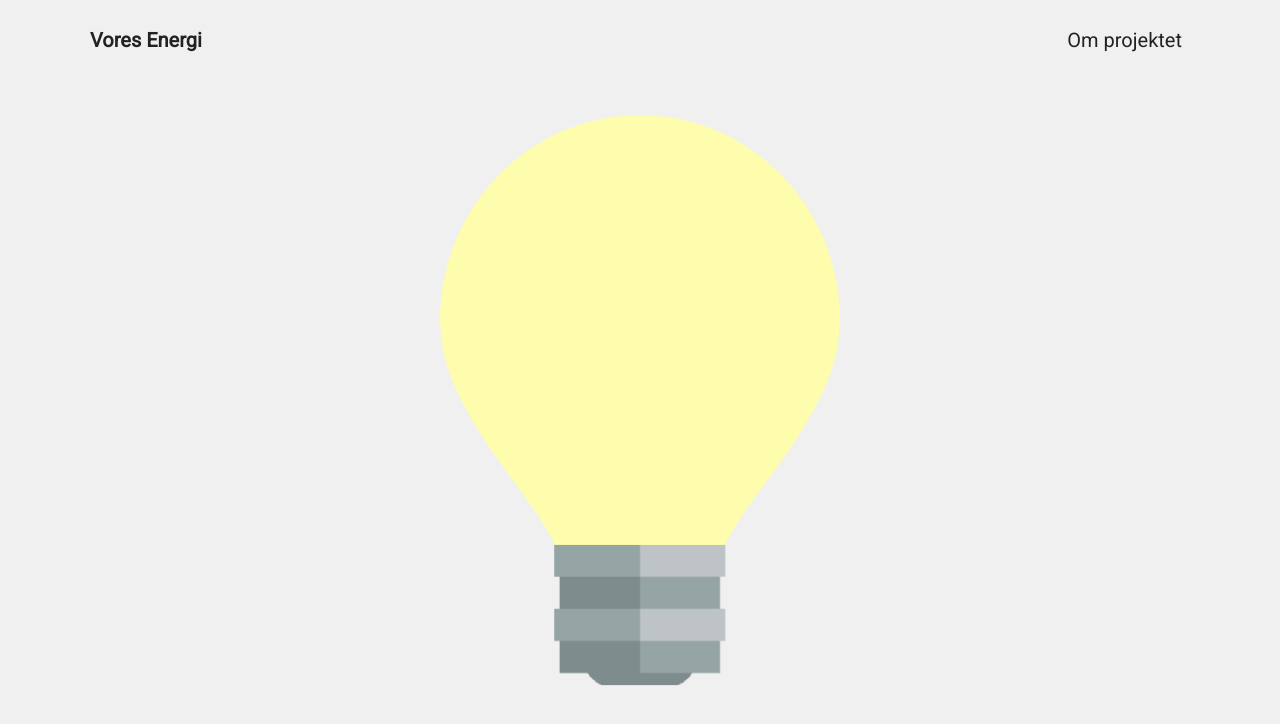
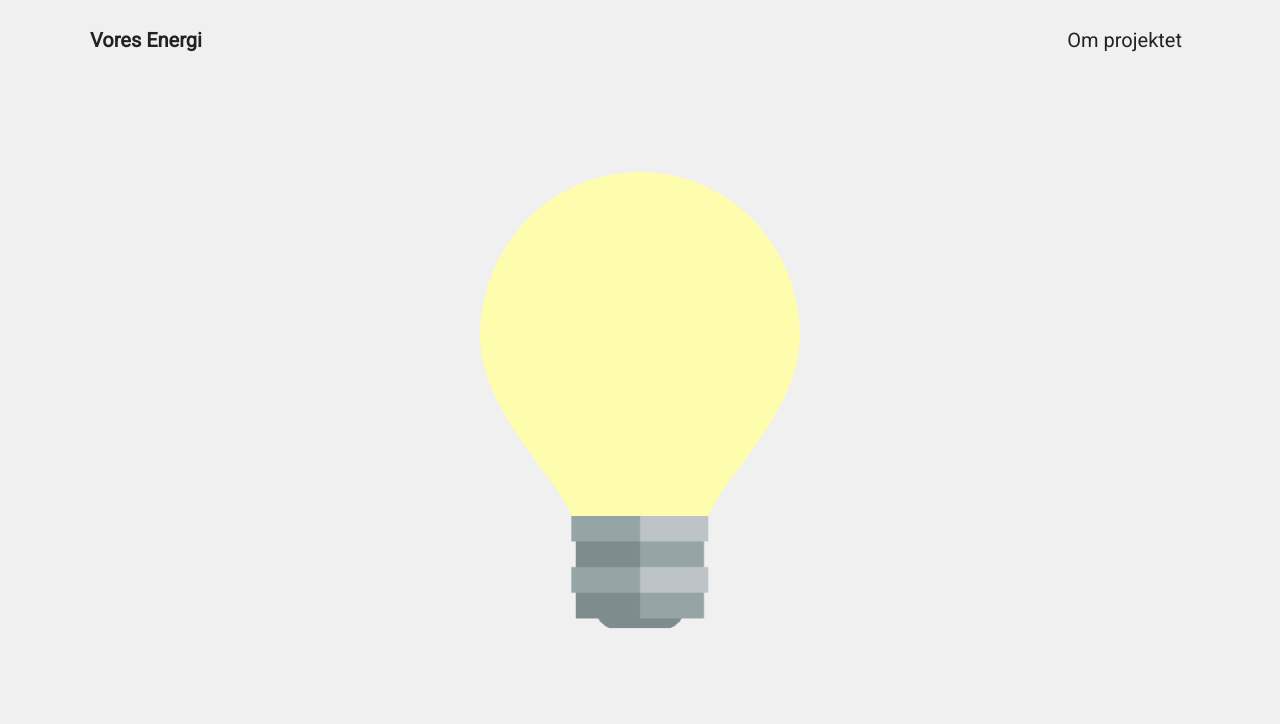
Before and after one commit to JeppeFriis/minstroem, a React (Create React App) app in the folder bulbasource/bulbasource/: page / in a window 1280 px wide. Shown: the top 724 px of the page. Built offline with nearby package versions, Linux system fonts and the light colour scheme.

Commit message:
lidt forarbejde :/

```diff
--- a/bulbasource/bulbasource/src/App.js
+++ b/bulbasource/bulbasource/src/App.js
@@ -12,7 +12,7 @@ class App extends React.Component {
 	constructor(props) {
         super(props);
         this.state = {
-			data: [{name: "", value: 0, color: "#222222"}],
+			data: [[{name: "", value: 0, color: "#222222"}]],
 			infoData: [],
 			showInfo: false
         };
@@ -38,6 +38,8 @@ class App extends React.Component {
 	}
 
 	onInfoBoxClose() {
+		document.documentElement.style = ".info-box-animation"
+
 		this.setState({
 			showInfo: false
 		})
@@ -47,7 +49,7 @@ class App extends React.Component {
 		return (
 			<div>
 				<Header></Header>
-				<Bulb data={this.state.data} onSourceClick={this.onSourceClick}></Bulb>
+				<Bulb data={this.state.data[0]} onSourceClick={this.onSourceClick}></Bulb>
 
 				{this.state.showInfo ?
 					<Info infoData={this.state.infoData} onInfoBoxClose={this.onInfoBoxClose}></Info>
--- a/bulbasource/bulbasource/src/Bulb.css
+++ b/bulbasource/bulbasource/src/Bulb.css
@@ -2,7 +2,7 @@
   display: block;
   margin-left: auto;
   margin-right: auto;
-  width: 50vmin;
+  width: 40vmin;
 }
 
 .recharts-wrapper {
--- a/bulbasource/bulbasource/src/DataImporter.js
+++ b/bulbasource/bulbasource/src/DataImporter.js
@@ -11,7 +11,7 @@ function ElectricityProductionDataQuery(callback) {
     };
 
     $.ajax({
-        url: 'https://api.energidataservice.dk/datastore_search_sql?sql=SELECT * from "electricitybalancenonv" WHERE "PriceArea" = \'DK1\' AND "TotalLoad" >= 0 ORDER BY "HourUTC" ASC LIMIT 1',
+        url: 'https://api.energidataservice.dk/datastore_search_sql?sql=SELECT * from "electricitybalancenonv" WHERE "PriceArea" = \'DK1\' AND "TotalLoad" >= 0 ORDER BY "HourUTC" ASC LIMIT 24',
         dataType: 'jsonp',
         cache: true,
         success: function(data) {
@@ -27,6 +27,9 @@ function ElectricityProductionDataQuery(callback) {
 }
 
 function FormatProductionData(data, callback) {
+    // This function should be formatting all production data. And return an array of data from different points in time
+
+    // This is obsolete, because we request data only from the relevant PriceArea
     var record = data.result.records.find(rcd => {
         return rcd.PriceArea === PriceArea;
     });
```
